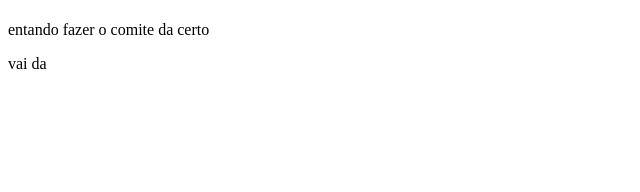
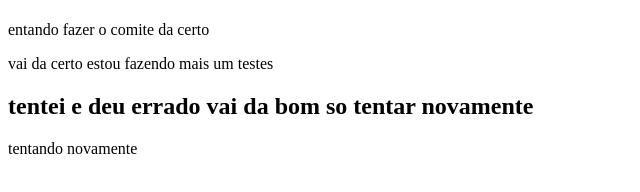
Before and after one commit to vinicius1703/HTML-01, a plain HTML site: page ex009/index.html in a window 1280 px wide. Shown: the whole page, without its empty margins (0-640 px from the left). Drawn offline with Linux system fonts and the light colour scheme.

Commit message:
Update index.html

```diff
--- a/ex009/index.html
+++ b/ex009/index.html
@@ -5,7 +5,9 @@
     <meta name="viewport" content="width=device-width, initial-scale=1.0">
     <title>Document</title>
 </head><h1></h1>entando fazer o comite da certo
-<p>vai da </p>
+<p>vai da  certo estou fazendo mais um testes</p>
+<h2>tentei e deu errado vai da bom so tentar novamente</h2>
+<p>tentando novamente</p>
 
 </body>
 </html>
```
